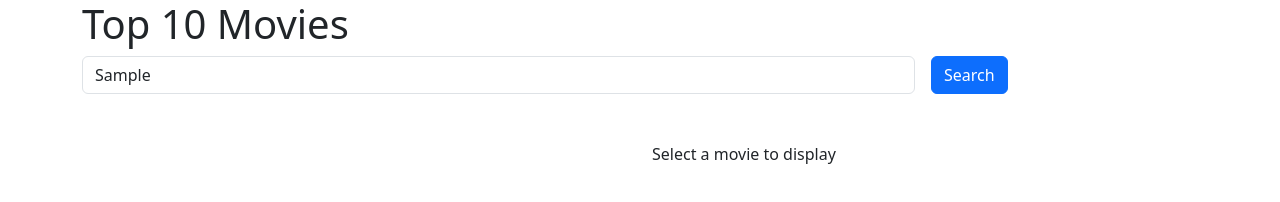
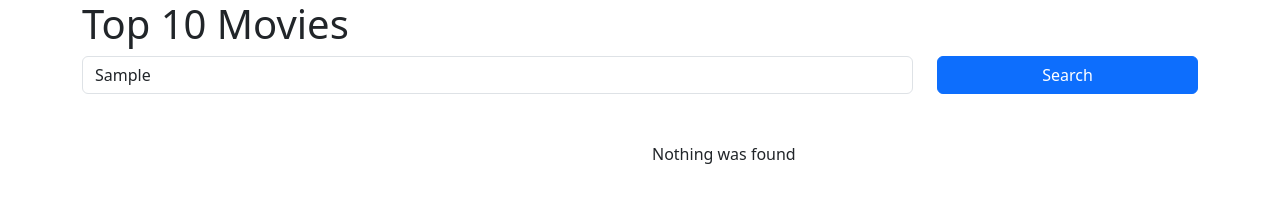
Before and after one commit to audreysoucie/cs2350-practice-09, a website built with Vite: page src/index.html in a window 1280 px wide. Both pictures are taken after typing "Sample" into the empty fields and a click on the button "Search". Built offline with nearby package versions, Linux system fonts and the light colour scheme.

Commit message:
Second attempt

```diff
--- a/src/index.html
+++ b/src/index.html
@@ -4,10 +4,9 @@
     <meta charset="utf-8" />
     <title>Project Starter</title>
     <meta name="viewport" content="width=device-width, initial-scale=1" />
-    <meta name="robots" content="index,follow" />
-    <meta name="description" content="TODO: A starter project for ..." />
 
     <link rel="stylesheet" href="./stylesheets/main.css" />
+    <script type="module" src="javascripts/main.js"></script>
   </head>
 
   <body>
@@ -16,15 +15,15 @@
       <div clas="row col">
         <h1>Top 10 Movies</h1>
       </div>
-
-      <form class="row g-3">
+      <form class="row">
         <div class="col-9">
           <input type="search" class="form-control"  placeholder="Search...">
         </div>
-        <div class="col-auto">
+        <div class="col-3">
           <button type="button" class="btn btn-primary w-100">Search</button>
         </div>
       </form>
+
       <div class="row my-5">
         <div class="col-md-6">
           <div class="row row-cols-5 row-col-md-3">
--- a/src/javascripts/main.js
+++ b/src/javascripts/main.js
@@ -19,7 +19,7 @@ function displayMovie(movie){
     featured_movie.innerHTML = `
     <div class="card">
             <div class="card-header">${movie.title}</div>
-            <img src="${movie.poster}" class="card-img-top" alt="">
+            <img src="${movie.poster}" class="card-img-top" alt="${movie.title}">
             <div class="card-body">
               <h5 class="card-title"><small>${movie.year}, ${movie.genre}</small></h5>
               <p class="card-text">${movie.plot}</p>
@@ -35,10 +35,10 @@ function displayMovie(movie){
     `
 }
 
-function searchMovie(event){
+function searchMovies(event){
     event.preventDefault()
 
-    let input = document.querySelector('[type="search"').value || ""
+    let input = document.querySelector('[type="search"]').value || ""
     let count = 0
     for(let m of movies){
         if(m.title.toUpperCase().indexOf(input.toUpperCase()) == -1){
```
